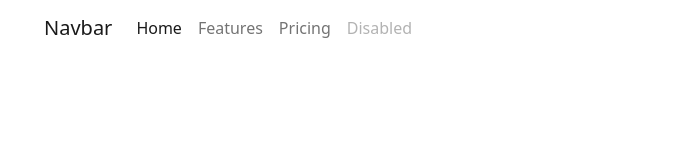
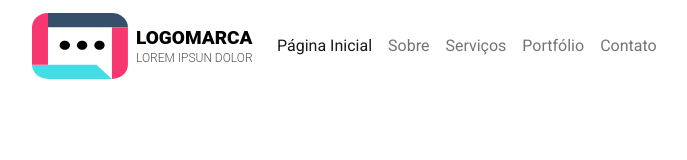
Before and after one commit to MarcusVMendes/bootstrap-landing-page, a plain HTML site: page index.html in a window 1280 px wide. Shown: the whole page, without its empty margins (50-737 px from the left). Drawn offline with nearby package versions, Linux system fonts and the light colour scheme.

Commit message:
chore: modify header structure

```diff
--- a/css/custom.css
+++ b/css/custom.css
@@ -0,0 +1,3 @@
+body, html {
+    font-family: 'Roboto', sans-serif;
+}
--- a/index.html
+++ b/index.html
@@ -6,6 +6,7 @@
     <meta http-equiv="X-UA-Compatible" content="IE=edge">
     <meta name="viewport" content="width=device-width, initial-scale=1.0">
     <link rel="stylesheet" href="css/main.css">
+    <link href="https://fonts.googleapis.com/css2?family=Roboto:wght@400;500;700;900&display=swap" rel="stylesheet">
     <title>Landing Page</title>
 </head>
 
@@ -14,8 +15,9 @@
     <div id="header">
         <div class="container">
             <nav class="navbar navbar-expand-lg">
-                <div class="container-fluid">
-                    <a class="navbar-brand" href="#">Navbar</a>
+                <a class="navbar-brand" href="#">
+                    <img src="./assets/logo.svg" alt="logo image" class="img-fluid">
+                </a>
                 <button class="navbar-toggler" type="button" data-bs-toggle="collapse" data-bs-target="#navbarNav"
                     aria-controls="navbarNav" aria-expanded="false" aria-label="Toggle navigation">
                     <span class="navbar-toggler-icon"></span>
@@ -23,25 +25,28 @@
                 <div class="collapse navbar-collapse" id="navbarNav">
                     <ul class="navbar-nav">
                         <li class="nav-item">
-                                <a class="nav-link active" aria-current="page" href="#">Home</a>
+                            <a class="nav-link active" aria-current="page" href="#">Página Inicial</a>
                         </li>
                         <li class="nav-item">
-                                <a class="nav-link" href="#">Features</a>
+                            <a class="nav-link" href="#">Sobre</a>
                         </li>
                         <li class="nav-item">
-                                <a class="nav-link" href="#">Pricing</a>
+                            <a class="nav-link" href="#">Serviços</a>
                         </li>
                         <li class="nav-item">
-                                <a class="nav-link disabled">Disabled</a>
+                            <a class="nav-link" href="#">Portfólio</a>
+                        </li>
+                        <li class="nav-item">
+                            <a class="nav-link" href="#">Contato</a>
                         </li>
                     </ul>
-                    </div>
                 </div>
             </nav>
         </div>
     </div>
     <!-- /HEADER -->
 
+
     <script src="./js/jquery.js"></script>
     <script src="./js/bootstrap.bundle.min.js"></script>
 </body>
```
Lines whose indentation alone changed are shown as unchanged.
